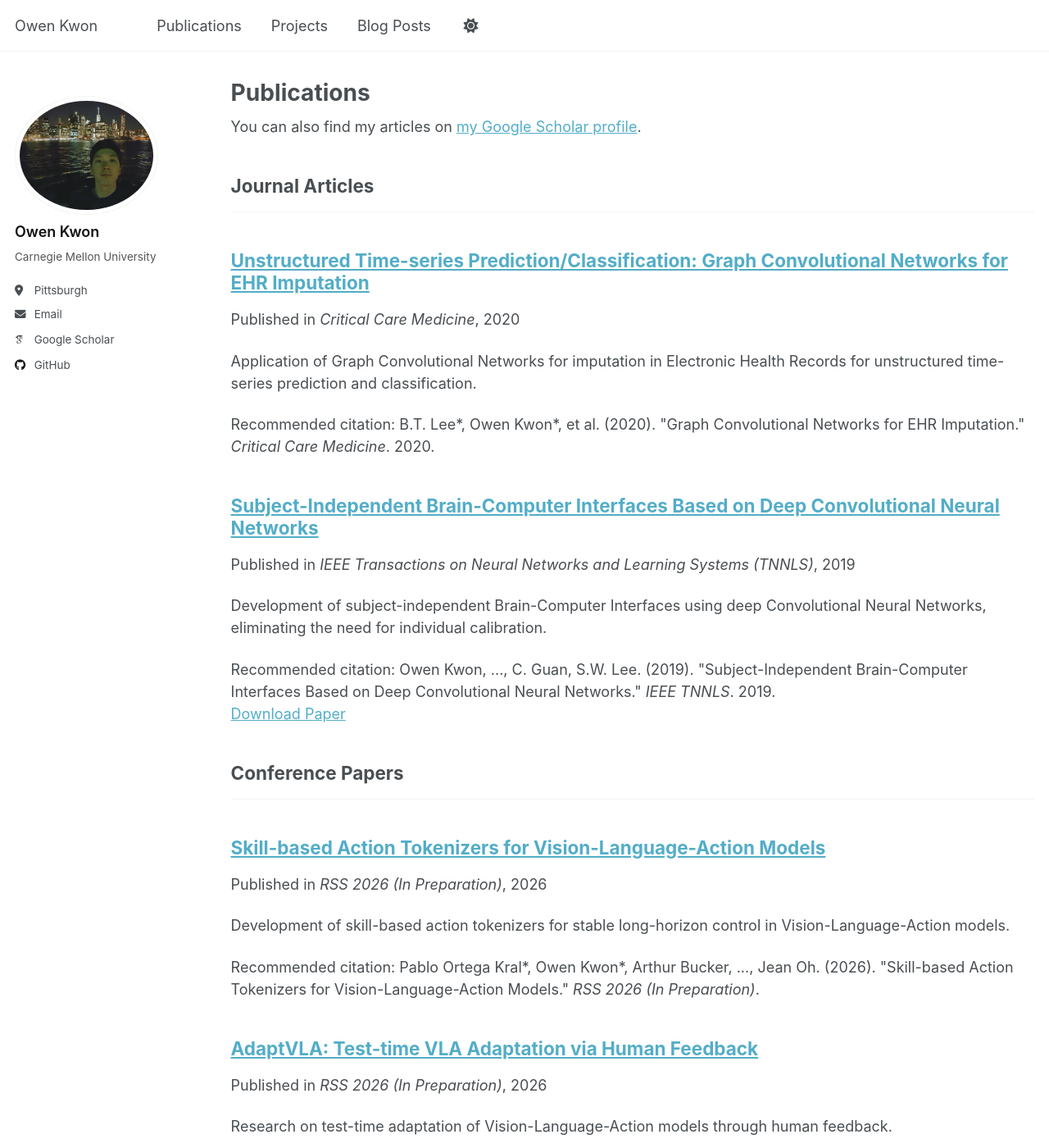
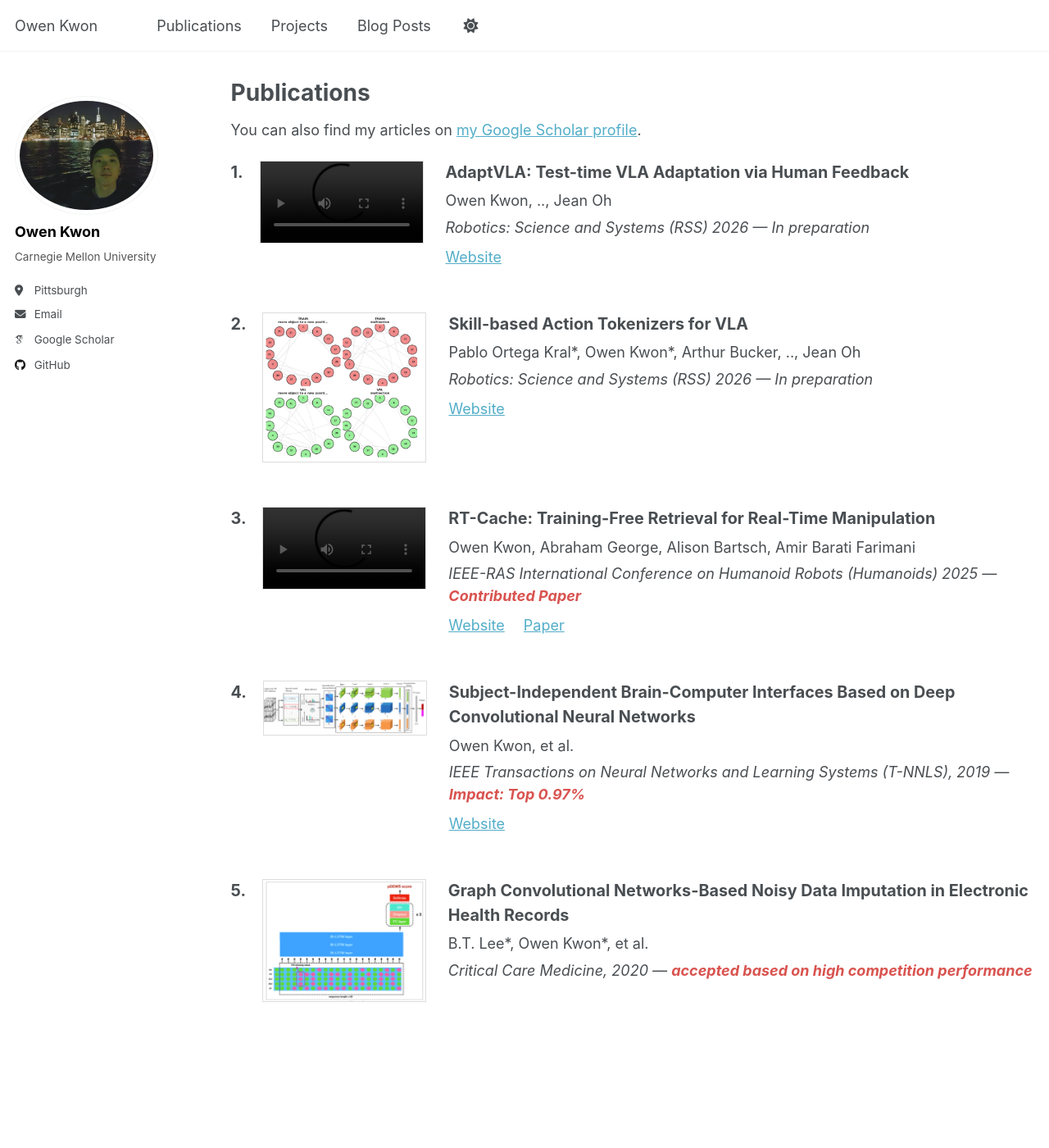
Before and after one commit to owenkgit/owenkgit.github.io, a Jekyll site: the page built from _pages/publications.html, in a window 1280 px wide and 1400 px high. Shown: the whole window at 82% size. Built offline with Jekyll 4.4.1, drawn with Linux system fonts in a browser that asks for light colours; some web fonts are replaced; a script that is not in the unit is left out; some of the changed text lies outside the part shown; grey boxes are pictures that could not be loaded.

Commit message:
Redesign website to match reference aesthetics.
- Added Research Areas section on homepage
- Updated News section with correct formatting (abbreviated months, no colons)
- Completely redesigned publications page with numbered list layout
- Added thumbnail images/videos on left, content on right from reference site
- Added all website links to publications
- Updated CSS with cleaner typography (16px base, tighter spacing)
- Improved publication badges for special recognitions

```diff
--- a/_pages/publications.html
+++ b/_pages/publications.html
@@ -5,29 +5,154 @@ permalink: /publications/
 author_profile: true
 ---
 
+<style>
+.publication-list {
+  counter-reset: pub-counter;
+  list-style: none;
+  padding-left: 0;
+}
+
+.publication-item {
+  display: flex;
+  margin-bottom: 3em;
+  counter-increment: pub-counter;
+  position: relative;
+}
+
+.publication-item::before {
+  content: counter(pub-counter) ".";
+  font-weight: bold;
+  margin-right: 1em;
+  font-size: 1.1em;
+}
+
+.publication-thumbnail {
+  flex-shrink: 0;
+  width: 200px;
+  margin-right: 1.5em;
+}
+
+.publication-thumbnail img,
+.publication-thumbnail video {
+  width: 100%;
+  height: auto;
+  border: 1px solid #ddd;
+}
+
+.publication-content {
+  flex: 1;
+}
+
+.publication-title {
+  font-weight: bold;
+  font-size: 1.1em;
+  margin-bottom: 0.3em;
+}
+
+.publication-authors {
+  margin-bottom: 0.3em;
+}
+
+.publication-venue {
+  font-style: italic;
+  margin-bottom: 0.5em;
+}
+
+.publication-badge {
+  color: #d9534f;
+  font-weight: bold;
+}
+
+.publication-links a {
+  margin-right: 1em;
+}
+
+@media (max-width: 768px) {
+  .publication-item {
+    flex-direction: column;
+  }
+
+  .publication-thumbnail {
+    width: 100%;
+    margin-bottom: 1em;
+  }
+}
+</style>
+
 {% if site.author.googlescholar %}
-  <div class="wordwrap">You can also find my articles on <a href="{{site.author.googlescholar}}">my Google Scholar profile</a>.</div>
+  <p>You can also find my articles on <a href="{{site.author.googlescholar}}">my Google Scholar profile</a>.</p>
 {% endif %}
 
-{% include base_path %}
+<ol class="publication-list">
+  <li class="publication-item">
+    <div class="publication-thumbnail">
+      <video controls>
+        <source src="/images/AdaptVLA_Test-time VLA Adaptation via Human Feedback_video.mp4" type="video/mp4">
+      </video>
+    </div>
+    <div class="publication-content">
+      <div class="publication-title">AdaptVLA: Test-time VLA Adaptation via Human Feedback</div>
+      <div class="publication-authors">Owen Kwon, .., Jean Oh</div>
+      <div class="publication-venue">Robotics: Science and Systems (RSS) 2026 — In preparation</div>
+      <div class="publication-links">
+        <a href="https://adaptvla.github.io/">Website</a>
+      </div>
+    </div>
+  </li>
 
-<!-- New style rendering if publication categories are defined -->
-{% if site.publication_category %}
-  {% for category in site.publication_category  %}
-    {% assign title_shown = false %}
-    {% for post in site.publications reversed %}
-      {% if post.category != category[0] %}
-        {% continue %}
-      {% endif %}
-      {% unless title_shown %}
-        <h2>{{ category[1].title }}</h2><hr />
-        {% assign title_shown = true %}
-      {% endunless %}
-      {% include archive-single.html %}
-    {% endfor %}
-  {% endfor %}
-{% else %}
-  {% for post in site.publications reversed %}
-    {% include archive-single.html %}
-  {% endfor %}
-{% endif %}
+  <li class="publication-item">
+    <div class="publication-thumbnail">
+      <img src="/images/Skill-based Action Tokenizers for VLA_image.png" alt="Skill-based Action Tokenizers">
+    </div>
+    <div class="publication-content">
+      <div class="publication-title">Skill-based Action Tokenizers for VLA</div>
+      <div class="publication-authors">Pablo Ortega Kral*, Owen Kwon*, Arthur Bucker, .., Jean Oh</div>
+      <div class="publication-venue">Robotics: Science and Systems (RSS) 2026 — In preparation</div>
+      <div class="publication-links">
+        <a href="https://skill-tokenizer.github.io/">Website</a>
+      </div>
+    </div>
+  </li>
+
+  <li class="publication-item">
+    <div class="publication-thumbnail">
+      <video controls>
+        <source src="/images/RT-Cache_Training-Free Retrieval for Real-Time Manipulation_video.mp4" type="video/mp4">
+      </video>
+    </div>
+    <div class="publication-content">
+      <div class="publication-title">RT-Cache: Training-Free Retrieval for Real-Time Manipulation</div>
+      <div class="publication-authors">Owen Kwon, Abraham George, Alison Bartsch, Amir Barati Farimani</div>
+      <div class="publication-venue">IEEE-RAS International Conference on Humanoid Robots (Humanoids) 2025 — <span class="publication-badge">Contributed Paper</span></div>
+      <div class="publication-links">
+        <a href="https://rt-cache.github.io/">Website</a>
+        <a href="https://arxiv.org/pdf/2505.09040">Paper</a>
+      </div>
+    </div>
+  </li>
+
+  <li class="publication-item">
+    <div class="publication-thumbnail">
+      <img src="/images/Subject-Independent Brain-Computer Interfaces Based on Deep Convolutional Neural Networks.png" alt="Subject-Independent BCI">
+    </div>
+    <div class="publication-content">
+      <div class="publication-title">Subject-Independent Brain-Computer Interfaces Based on Deep Convolutional Neural Networks</div>
+      <div class="publication-authors">Owen Kwon, et al.</div>
+      <div class="publication-venue">IEEE Transactions on Neural Networks and Learning Systems (T-NNLS), 2019 — <span class="publication-badge">Impact: Top 0.97%</span></div>
+      <div class="publication-links">
+        <a href="https://ieeexplore.ieee.org/stamp/stamp.jsp?tp=&arnumber=8897723">Website</a>
+      </div>
+    </div>
+  </li>
+
+  <li class="publication-item">
+    <div class="publication-thumbnail">
+      <img src="/images/Graph Convolutional Networks-Based Noisy Data Imputation in Electronic Health Records.png" alt="GCN-EHR">
+    </div>
+    <div class="publication-content">
+      <div class="publication-title">Graph Convolutional Networks-Based Noisy Data Imputation in Electronic Health Records</div>
+      <div class="publication-authors">B.T. Lee*, Owen Kwon*, et al.</div>
+      <div class="publication-venue">Critical Care Medicine, 2020 — <span class="publication-badge">accepted based on high competition performance</span></div>
+    </div>
+  </li>
+</ol>
--- a/assets/css/custom.css
+++ b/assets/css/custom.css
@@ -1,62 +1,52 @@
-/* Custom styles - minimalist design inspired by Tom Silver */
+/* Custom styles - minimalist design */
 
 /* Clean typography */
 .page__content {
-  font-size: 1em;
-  line-height: 1.65;
+  font-size: 16px;
+  line-height: 1.6;
   color: #333;
 }
 
 .page__content p {
-  margin-bottom: 1.2em;
+  margin-bottom: 1em;
+  line-height: 1.6;
 }
 
 /* Section headers - minimal styling */
 .page__content h2 {
-  color: #111;
+  color: #000;
   font-size: 1.5em;
-  font-weight: 600;
-  margin-top: 2em;
-  margin-bottom: 1em;
+  font-weight: 700;
+  margin-top: 1.5em;
+  margin-bottom: 0.8em;
   border-bottom: none;
 }
 
 .page__content h3 {
-  color: #222;
+  color: #000;
   font-size: 1.2em;
   font-weight: 600;
-  margin-top: 1.5em;
-  margin-bottom: 0.8em;
+  margin-top: 1.2em;
+  margin-bottom: 0.6em;
 }
 
-/* News section styling */
+/* News section styling - match Tom Silver's format */
 .page__content p strong:first-child {
-  font-weight: 600;
-  color: #111;
+  font-weight: 700;
+  color: #000;
 }
 
-/* Publication entries - clean list style */
-.page__content > p > strong:first-child {
-  display: block;
-  font-size: 1.05em;
-  font-weight: 600;
-  color: #111;
-  margin-bottom: 0.3em;
-}
-
-/* Link styling - simple underline on hover */
+/* Link styling - simple and clean */
 .page__content a {
   color: #0366d6;
   text-decoration: none;
-  transition: color 0.2s ease;
 }
 
 .page__content a:hover {
-  color: #0256b8;
   text-decoration: underline;
 }
 
-/* Remove list indentation for cleaner look */
+/* Remove list indentation */
 .page__content ul {
   margin-left: 0;
   padding-left: 1.5em;
@@ -67,11 +57,11 @@
   line-height: 1.6;
 }
 
-/* Sidebar refinements */
+/* Sidebar */
 .author__name {
   font-size: 1.5em;
-  font-weight: 600;
-  color: #111;
+  font-weight: 700;
+  color: #000;
 }
 
 .author__bio {
@@ -88,7 +78,7 @@
 /* Responsive adjustments */
 @media (max-width: 768px) {
   .page__content {
-    font-size: 0.95em;
+    font-size: 14px;
   }
 
   .page__content h2 {
```
Also changed, not shown: _pages/about.md (+6 -4 lines).
